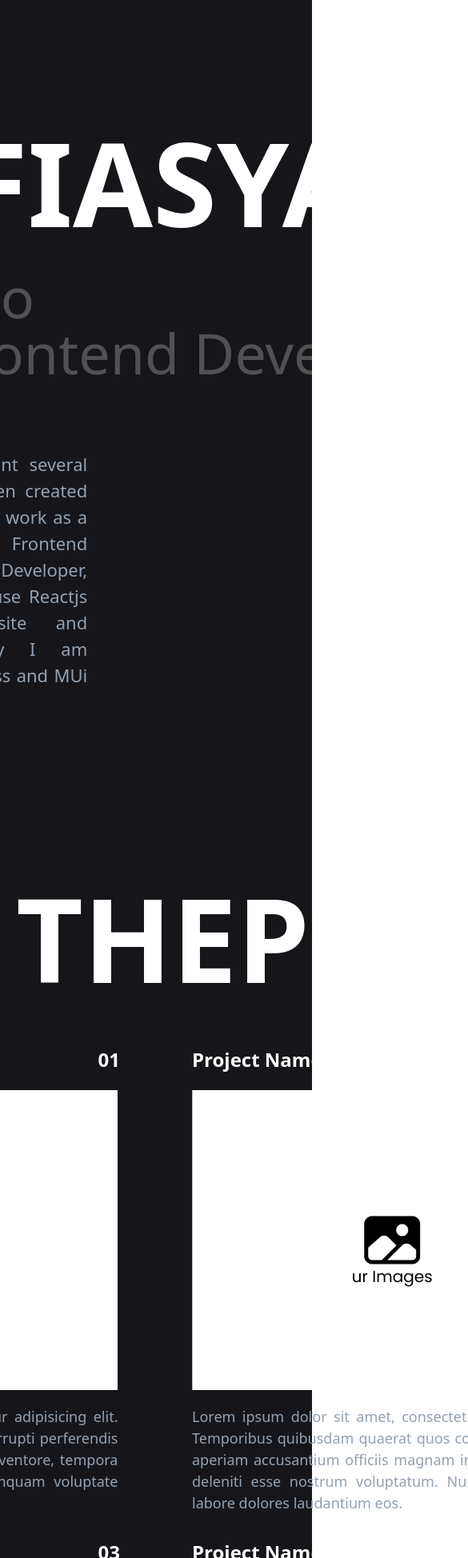
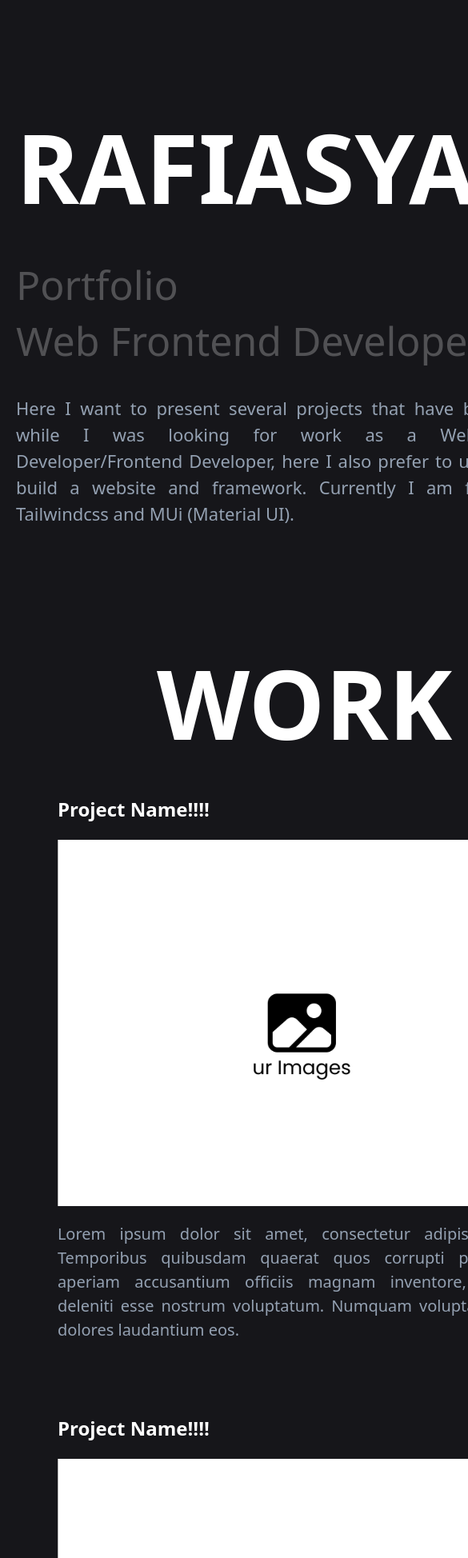
Before and after one commit to RAFiasyam/porto, a React (Create React App) app: page / in a window 390 px wide. Shown: the part 52-2000 px from the top of the page at 80% size, 585 px wide, since content can reach past the window. Built offline with nearby package versions, Linux system fonts and the light colour scheme.

Commit message:
responsive clear but not realy

```diff
--- a/src/App.jsx
+++ b/src/App.jsx
@@ -8,7 +8,7 @@ import { ReactComponent as Logo } from './components/svg/dec.svg';
 
 export default function App() {
   return (
-    <div className="bg-[#16161A] h-[390vh] flex flex-col gap-[130px] text-white items-center content-center p-[20px] overflow-x-none sm:w-full">
+    <div className="bg-[#16161A] h-fit w-fit flex flex-col gap-[130px] text-white items-center content-center p-[20px] overflow-x-none sm:w-full xl:w-full">
       <section className="flex flex-col">
         <section className=" flex flex-row gap-5 text-[22px]">
           <a href="https://mail.google.com/mail/u/0/#inbox?compose=CllgCHrgmQMpVQZPGZgxcNzCZgbBnbTNrFSfGHpsRDHxkxtfbCFSMsGDcPThbnrQgxrRPrRWSRL"
@@ -25,13 +25,13 @@ export default function App() {
             Instagram
           </a>
         </section>
-        <section className="flex flex-col gap-[30px] pt-[14vh] lg:flex-row">
+        <section className="flex flex-col gap-[30px] pt-[14vh] xl:flex-row">
           <section>
-            <h1 className="text-[145px] font-bold h-[200px]">RAFIASYAM.</h1>
-            <h2 className="text-[70px] h-[70px] text-white opacity-25 hover:opacity-100">Portfolio</h2>
-            <h2 className="text-[70px] text-white opacity-25 hover:opacity-100">Web Frontend Developer</h2>
+            <h1 className="text-[120px]  font-bold h-[200px] xl:text-[145px]">RAFIASYAM.</h1>
+            <h2 className="text-[50px] h-[70px] text-white opacity-25 hover:opacity-100 xl:text-[70px]">Portfolio</h2>
+            <h2 className="text-[50px] text-white opacity-25 hover:opacity-100 xl:text-[70px]">Web Frontend Developer</h2>
           </section>
-          <section className="w-[350px] h-[410px] text-[22px] text-justify items-center content-center text-[#94A1B2]">
+          <section className="w-[700px] h-fit text-[22px] text-justify items-center content-center text-[#94A1B2] xl:w-[350px] xl:h-[410px]">
             <p>
               Here I want to present several projects that have been created while I was looking for work as a Web Frontend Developer/Frontend Developer,
               here I also prefer to use Reactjs to build a website and framework. Currently I am familiar with Tailwindcss and MUi (Material UI).
@@ -41,18 +41,18 @@ export default function App() {
       </section>
       <section className="flex flex-col w-full gap-[25px]">
         <section className="w-full text-[22px] text-center">
-          <h1 className="text-[145px] font-bold">THEPROJECTS</h1>
+          <h1 className="text-[120px] font-bold xl:text-[145px]">WORK</h1>
         </section>
         <section className="flex flex-col items-center gap-[30px]">
-          <section className="flex flex-row gap-[90px]">
+          <section className="flex flex-col gap-[90px] lg:flex-row">
             <Co1 />
             <Co2 />
           </section>
-          <section className="flex flex-row gap-[90px]">
+          <section className="flex flex-col gap-[90px] lg:flex-row">
             <Co3 />
             <Co4 />
           </section>
-          <section className="flex flex-row gap-[90px]">
+          <section className="flex flex-col gap-[90px] lg:flex-row">
             <Co5 />
             {/* Add according to your needs👌 */}
           </section>
--- a/src/components/co1.jsx
+++ b/src/components/co1.jsx
@@ -4,7 +4,7 @@ export class Co1 extends Component {
     render() {
         return (
             <div className="w-fit flex flex-col gap-[20px]">
-                <section className="flex flex-row gap-[285px]">
+                <section className="flex flex-row gap-[400px] xl:gap-[285px] sm:gap-[200px]">
                     <a href="https://github.com/RAFiasyam/porto">
                         <h1 className="text-[24px] font-bold group relative w-max" >
                             <span>Project Name!!!!</span>
@@ -13,11 +13,11 @@ export class Co1 extends Component {
                     </a>
                     <p className="text-[24px] font-bold">01</p>
                 </section>
-                <section className="transform w-[500px] h-fit transition duration-500 hover:scale-125">
+                <section className="transform w-[610px] h-fit transition duration-500 hover:scale-125 xl:w-[500px] sm:w-[410px]">
                     <img src="images/default.png" alt="" />
                 </section>
-                <section className="w-[500px] h-fit">
-                    <p className="text-[#94a1b2] text-justify text-[18px]">
+                <section className="w-[610px] h-fit xl:w-[500px] sm:w-[410px]">
+                    <p className="text-[#94a1b2] text-justify text-[20px] sm:text-[18px]">
                         Lorem ipsum dolor sit amet, consectetur adipisicing elit.
                         Temporibus quibusdam quaerat quos corrupti perferendis aperiam accusantium officiis magnam inventore,
                         tempora deleniti esse nostrum voluptatum. Numquam voluptate labore dolores laudantium eos.
--- a/src/components/co2.jsx
+++ b/src/components/co2.jsx
@@ -4,7 +4,7 @@ export class Co2 extends Component {
     render() {
         return (
             <div className="w-fit flex flex-col gap-[20px]">
-                <section className="flex flex-row gap-[285px]">
+                <section className="flex flex-row gap-[400px] xl:gap-[285px] sm:gap-[200px]">
                     <a href="https://github.com/RAFiasyam/porto">
                         <h1 className="text-[24px] font-bold group relative w-max" >
                             <span>Project Name!!!!</span>
@@ -13,11 +13,11 @@ export class Co2 extends Component {
                     </a>
                     <p className="text-[24px] font-bold">02</p>
                 </section>
-                <section className="transform w-[500px] h-fit transition duration-500 hover:scale-125">
+                <section className="transform w-[610px] h-fit transition duration-500 hover:scale-125 xl:w-[500px] sm:w-[410px]">
                     <img src="images/default.png" alt="" />
                 </section>
-                <section className="w-[500px] h-fit">
-                    <p className="text-[#94a1b2] text-justify text-[18px]">
+                <section className="w-[610px] h-fit xl:w-[500px] sm:w-[410px]">
+                    <p className="text-[#94a1b2] text-justify text-[20px] sm:text-[18px]">
                         Lorem ipsum dolor sit amet, consectetur adipisicing elit.
                         Temporibus quibusdam quaerat quos corrupti perferendis aperiam accusantium officiis magnam inventore,
                         tempora deleniti esse nostrum voluptatum. Numquam voluptate labore dolores laudantium eos.
--- a/src/components/co3.jsx
+++ b/src/components/co3.jsx
@@ -4,7 +4,7 @@ export class Co3 extends Component {
     render() {
         return (
             <div className="w-fit flex flex-col gap-[20px]">
-                <section className="flex flex-row gap-[285px]">
+                <section className="flex flex-row gap-[400px] xl:gap-[285px] sm:gap-[200px]">
                     <a href="https://github.com/RAFiasyam/porto">
                         <h1 className="text-[24px] font-bold group relative w-max" >
                             <span>Project Name!!!!</span>
@@ -13,11 +13,11 @@ export class Co3 extends Component {
                     </a>
                     <p className="text-[24px] font-bold">03</p>
                 </section>
-                <section className="transform w-[500px] h-fit transition duration-500 hover:scale-125">
+                <section className="transform w-[610px] h-fit transition duration-500 hover:scale-125 xl:w-[500px] sm:w-[410px]">
                     <img src="images/default.png" alt="" />
                 </section>
-                <section className="w-[500px] h-fit">
-                    <p className="text-[#94a1b2] text-justify text-[18px]">
+                <section className="w-[610px] h-fit xl:w-[500px] sm:w-[410px]">
+                    <p className="text-[#94a1b2] text-justify text-[20px] sm:text-[18px]">
                         Lorem ipsum dolor sit amet, consectetur adipisicing elit.
                         Temporibus quibusdam quaerat quos corrupti perferendis aperiam accusantium officiis magnam inventore,
                         tempora deleniti esse nostrum voluptatum. Numquam voluptate labore dolores laudantium eos.
--- a/src/components/co4.jsx
+++ b/src/components/co4.jsx
@@ -4,7 +4,7 @@ export class Co4 extends Component {
     render() {
         return (
             <div className="w-fit flex flex-col gap-[20px]">
-                <section className="flex flex-row gap-[285px]">
+                <section className="flex flex-row gap-[400px] xl:gap-[285px] sm:gap-[200px]">
                     <a href="https://github.com/RAFiasyam/porto">
                         <h1 className="text-[24px] font-bold group relative w-max" >
                             <span>Project Name!!!!</span>
@@ -13,11 +13,11 @@ export class Co4 extends Component {
                     </a>
                     <p className="text-[24px] font-bold">04</p>
                 </section>
-                <section className="transform w-[500px] h-fit transition duration-500 hover:scale-125">
+                <section className="transform w-[610px] h-fit transition duration-500 hover:scale-125 xl:w-[500px] sm:w-[410px]">
                     <img src="images/default.png" alt="" />
                 </section>
-                <section className="w-[500px] h-fit">
-                    <p className="text-[#94a1b2] text-justify text-[18px]">
+                <section className="w-[610px] h-fit xl:w-[500px] sm:w-[410px]">
+                    <p className="text-[#94a1b2] text-justify text-[20px] sm:text-[18px]">
                         Lorem ipsum dolor sit amet, consectetur adipisicing elit.
                         Temporibus quibusdam quaerat quos corrupti perferendis aperiam accusantium officiis magnam inventore,
                         tempora deleniti esse nostrum voluptatum. Numquam voluptate labore dolores laudantium eos.
--- a/src/components/co5.jsx
+++ b/src/components/co5.jsx
@@ -4,7 +4,7 @@ export class Co5 extends Component {
     render() {
         return (
             <div className="w-fit flex flex-col gap-[20px]">
-                <section className="flex flex-row gap-[285px]">
+                <section className="flex flex-row gap-[400px] xl:gap-[285px] sm:gap-[200px]">
                     <a href="https://github.com/RAFiasyam/porto">
                         <h1 className="text-[24px] font-bold group relative w-max" >
                             <span>Project Name!!!!</span>
@@ -13,11 +13,11 @@ export class Co5 extends Component {
                     </a>
                     <p className="text-[24px] font-bold">05</p>
                 </section>
-                <section className="transform w-[500px] h-fit transition duration-500 hover:scale-125">
+                <section className="transform w-[610px] h-fit transition duration-500 hover:scale-125 xl:w-[500px] sm:w-[410px]">
                     <img src="images/default.png" alt="" />
                 </section>
-                <section className="w-[500px] h-fit">
-                    <p className="text-[#94a1b2] text-justify text-[18px]">
+                <section className="w-[610px] h-fit xl:w-[500px] sm:w-[410px]">
+                    <p className="text-[#94a1b2] text-justify text-[20px] sm:text-[18px]">
                         Lorem ipsum dolor sit amet, consectetur adipisicing elit.
                         Temporibus quibusdam quaerat quos corrupti perferendis aperiam accusantium officiis magnam inventore,
                         tempora deleniti esse nostrum voluptatum. Numquam voluptate labore dolores laudantium eos.
```
